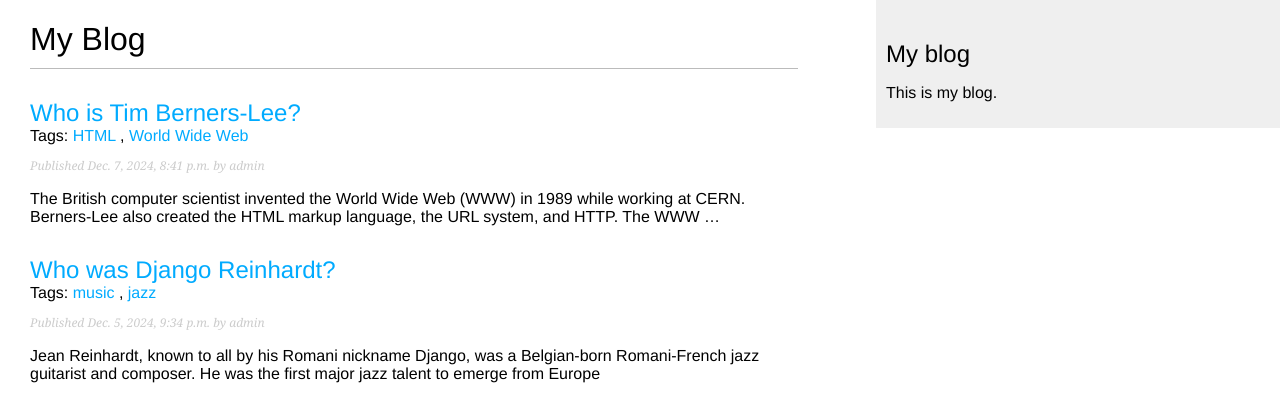
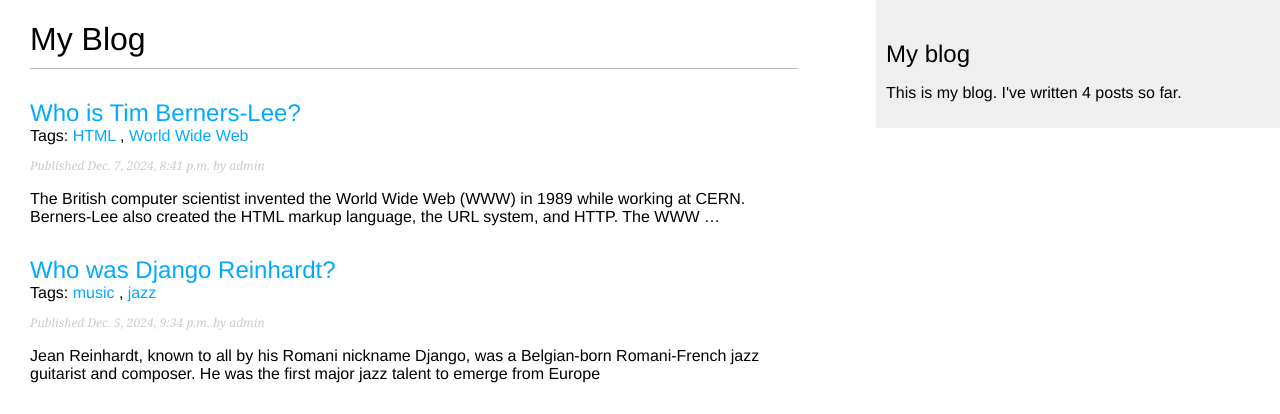
Before and after one commit to OJarvey/blog.project4, a Django app: page /blog/ in a window 1280 px wide. Shown: the top 414 px of the page. Run offline with Django 5.2, Linux system fonts and the light colour scheme; data comes from the database, SQL or seed files in the repository; parts of the project's set-up code (start-up, migrations or seed data) failed here and were passed over.

Commit message:
Add total posts count to blog sidebar and load custom template tags

```diff
--- a/myblog/blog/templates/blog/base.html
+++ b/myblog/blog/templates/blog/base.html
@@ -1,9 +1,11 @@
+{% load blog_tags %}
 {% load static %}
 <!DOCTYPE html>
 <html>
   <head>
     <title>
       {% block title %}
+
       {% endblock %}
     </title>
     <link href="{% static 'css/blog.css' %}" rel="stylesheet" />
@@ -11,11 +13,14 @@
   <body>
     <div id="content">
       {% block content %}
+
       {% endblock %}
     </div>
     <div id="sidebar">
       <h2>My blog</h2>
-      <p>This is my blog.</p>
+      <p>
+        This is my blog. I've written {% total_posts %} posts so far.
+      </p>
     </div>
   </body>
 </html>
```
